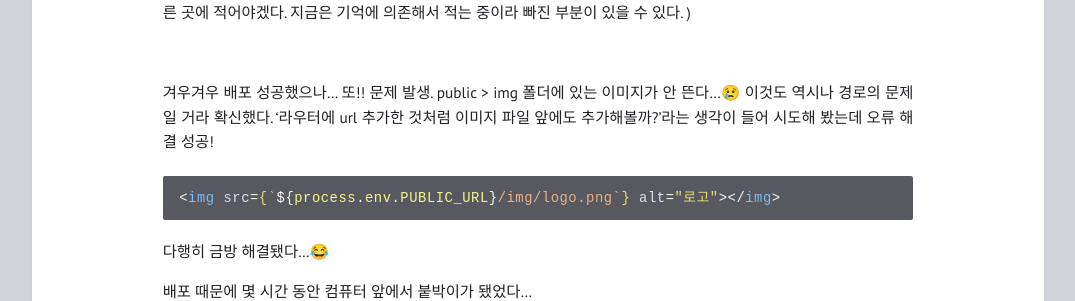
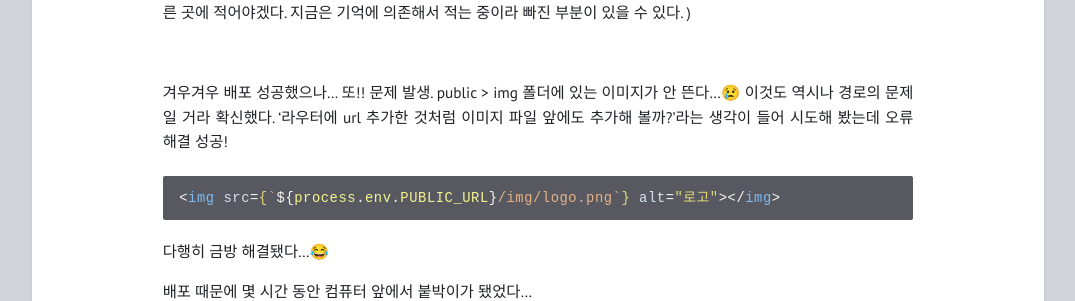
Before and after one commit to feb-dain/feb-dain.github.io, a Jekyll site: the page built from _posts/2022-10-05-errors-when-deploying-my-first-react-project.md, in a window 1280 px wide and 900 px high, scrolled down 1579 px. Shown: the part 361-662 px from the top of the window, without its empty margins (102-1177 px from the left). Built offline with Jekyll 4.4.1, drawn with Linux system fonts in a browser that asks for light colours; comment, search, counter and statistics services are not loaded.

Commit message:
Fix the word spacing

````diff
--- a/_posts/2022-10-05-errors-when-deploying-my-first-react-project.md
+++ b/_posts/2022-10-05-errors-when-deploying-my-first-react-project.md
@@ -105,7 +105,7 @@ git remote set-url origin https://github.com/github-user-name/repository-name/
 <br>
 
 겨우겨우 배포 성공했으나… 또!! 문제 발생. public > img 폴더에 있는 이미지가 안 뜬다…😢 이것도 역시나 경로의 문제일 거라 확신했다.
-'라우터에 url 추가한 것처럼 이미지 파일 앞에도 추가해볼까?'라는 생각이 들어 시도해 봤는데 오류 해결 성공!
+'라우터에 url 추가한 것처럼 이미지 파일 앞에도 추가해 볼까?'라는 생각이 들어 시도해 봤는데 오류 해결 성공!
 
 ```jsx
 <img src={`${process.env.PUBLIC_URL}/img/logo.png`} alt="로고"></img>
````
